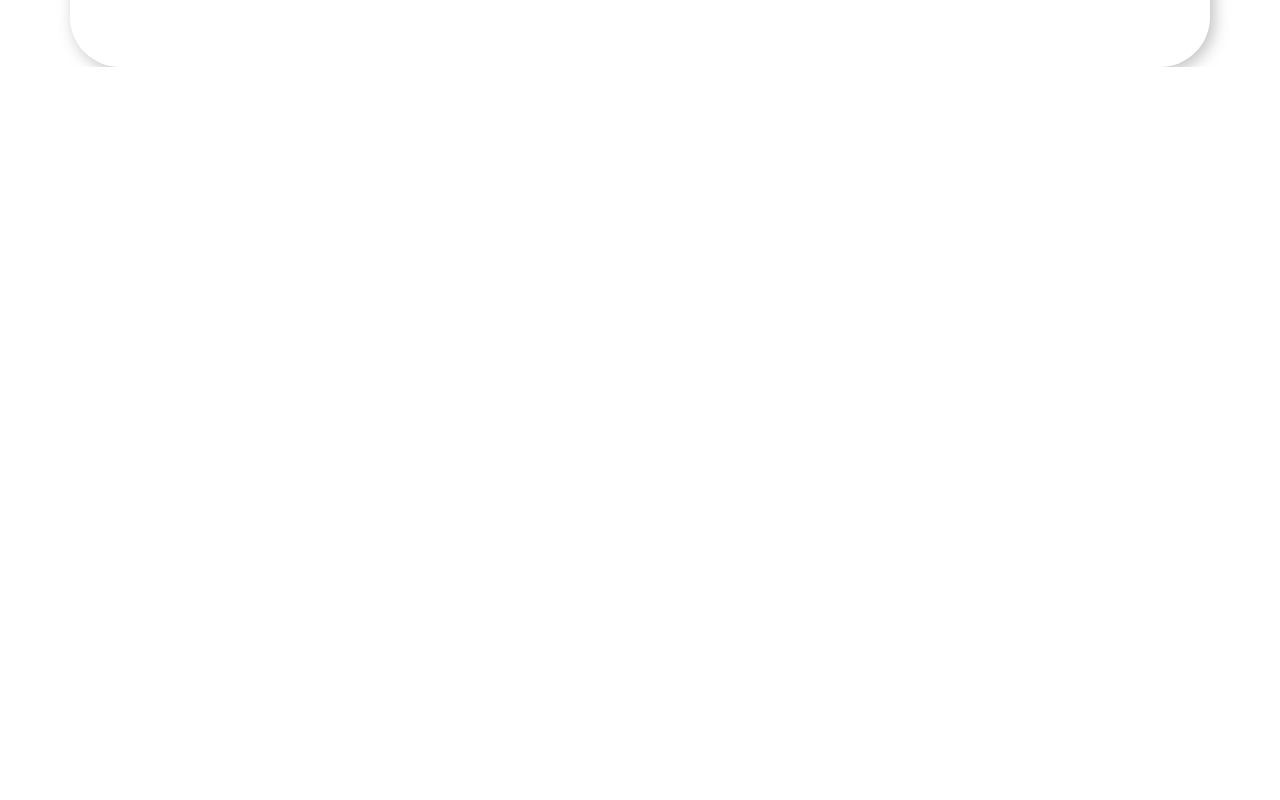
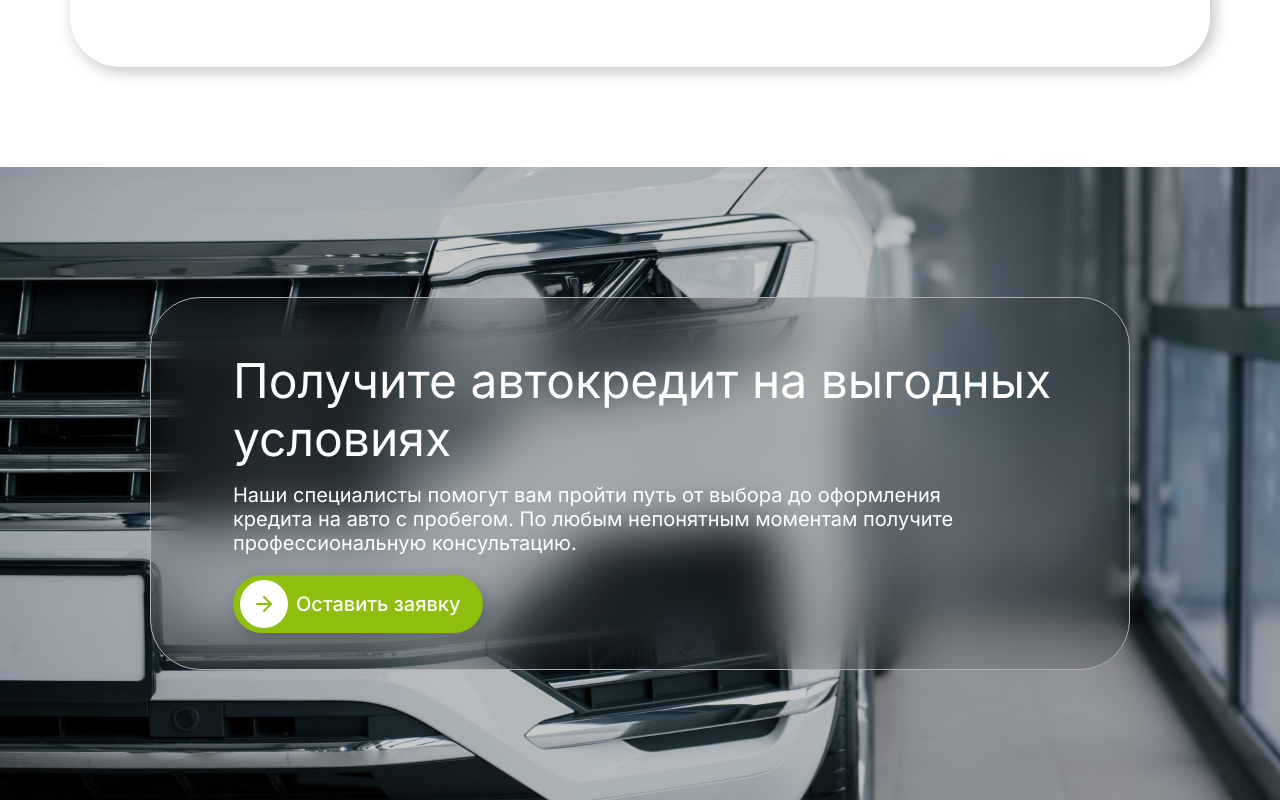
Before and after one commit to Zh3nyaZh3nya/site-practics-02, a Vue app: page / in a window 1280 px wide. Shown: the part 4013-4813 px from the top of the page. Before the commit the page ends 4080 px from the top, so only its background shows below. Built offline with nearby package versions, Linux system fonts and the light colour scheme.

Commit message:
added a new component about registration a loan

```diff
--- a/src/components/JC-CreditConditions.vue
+++ b/src/components/JC-CreditConditions.vue
@@ -83,6 +83,7 @@
   background: rgba(255, 255, 255, 0.1);
   box-shadow: 4px 4px 16px rgba(0, 0, 0, 0.25);
   border-radius: 50px;
+  margin-bottom: 100px;
   .conditions__content {
     padding: 61px 65px 84px 60px;
     &-title {
--- /dev/null
+++ b/src/components/JC-CreditRegistration.vue
@@ -0,0 +1,74 @@
+<template>
+  <div class="registration__wrapper">
+    <div class="registration__inner">
+      <div class="registration__content">
+        <div class="registration__content-title">
+          <h2>Получите автокредит на выгодных условиях</h2>
+        </div>
+        <div class="registration__content-subtitle">
+          <span>
+            Наши специалисты помогут вам пройти путь от выбора до оформления <br />
+            кредита на авто с пробегом. По любым непонятным моментам получите <br />
+            профессиональную консультацию.
+          </span>
+        </div>
+        <div class="registration__content-btn">
+          <jc-button>
+            <template v-slot:img>
+              <img src="@/assets/image/svgIcon/arrow-right.svg" alt="arrow">
+            </template>
+            <template v-slot:text>
+              <span>Оставить заявку</span>
+            </template>
+          </jc-button>
+        </div>
+      </div>
+    </div>
+  </div>
+</template>
+
+<script>
+export default {
+  name: "jc-credit-registration",
+}
+</script>
+
+<style lang="scss">
+@import "@/assets/scss/variables.scss";
+.registration__wrapper {
+  max-width: 1440px;
+  width: 100%;
+  margin: 0 auto;
+  background: url("@/assets/image/imageReg/business-men-work-with-tablet-computers-their-cars.png") no-repeat;
+  padding: 130px 150px;
+  margin-bottom: 142px;
+  .registration__inner {
+    max-width: 1140px;
+    width: 100%;
+    background: rgba(0, 0, 0, 0.1);
+    border: 1px solid #AEAEAE;
+    backdrop-filter: blur(25px);
+    border-radius: 50px;
+    padding: 54px 0 36px 82px;
+    .registration__content {
+      &-title {
+        margin-bottom: 15px;
+        h2 {
+          font-size: $title-font-size;
+          line-height: $title-line-height;
+          color: #fff;
+        }
+      }
+      &-subtitle {
+        margin-bottom: 20px;
+        span {
+          font-size: $small-font-size;
+          line-height: $small-line-height;
+          color: #fff;
+          font-weight: 400;
+        }
+      }
+    }
+  }
+}
+</style>
--- a/src/components/JC-GettingLoan.vue
+++ b/src/components/JC-GettingLoan.vue
@@ -70,6 +70,9 @@
 <style lang="scss">
 @import "@/assets/scss/variables.scss";
 .getting__wrapper {
+  max-width: 1440px;
+  width: 100%;
+  margin: 0 auto;
   background: $green-color;
   padding-top: 70px;
   padding-bottom: 79px;
--- a/src/views/JC-MainPage.vue
+++ b/src/views/JC-MainPage.vue
@@ -5,6 +5,7 @@
   <jc-purchase-information />
   <jc-getting-loan />
   <jc-credit-conditions />
+  <jc-credit-registration />
 </template>
 
 <script>
@@ -13,9 +14,11 @@
 import JcPurchaseInformation from "@/components/JC-PurchaseInformation";
 import JcGettingLoan from "@/components/JC-GettingLoan";
 import JcCreditConditions from "@/components/JC-CreditConditions";
+import JcCreditRegistration from "@/components/JC-CreditRegistration";
 export default {
   name: "jc-main-page",
   components: {
+    JcCreditRegistration,
     JcCreditConditions,
     JcGettingLoan,
     JcPurchaseInformation,
```
Also changed, not shown: src/assets/image/imageReg/business-men-work-with-tablet-computers-their-cars.png (added).
